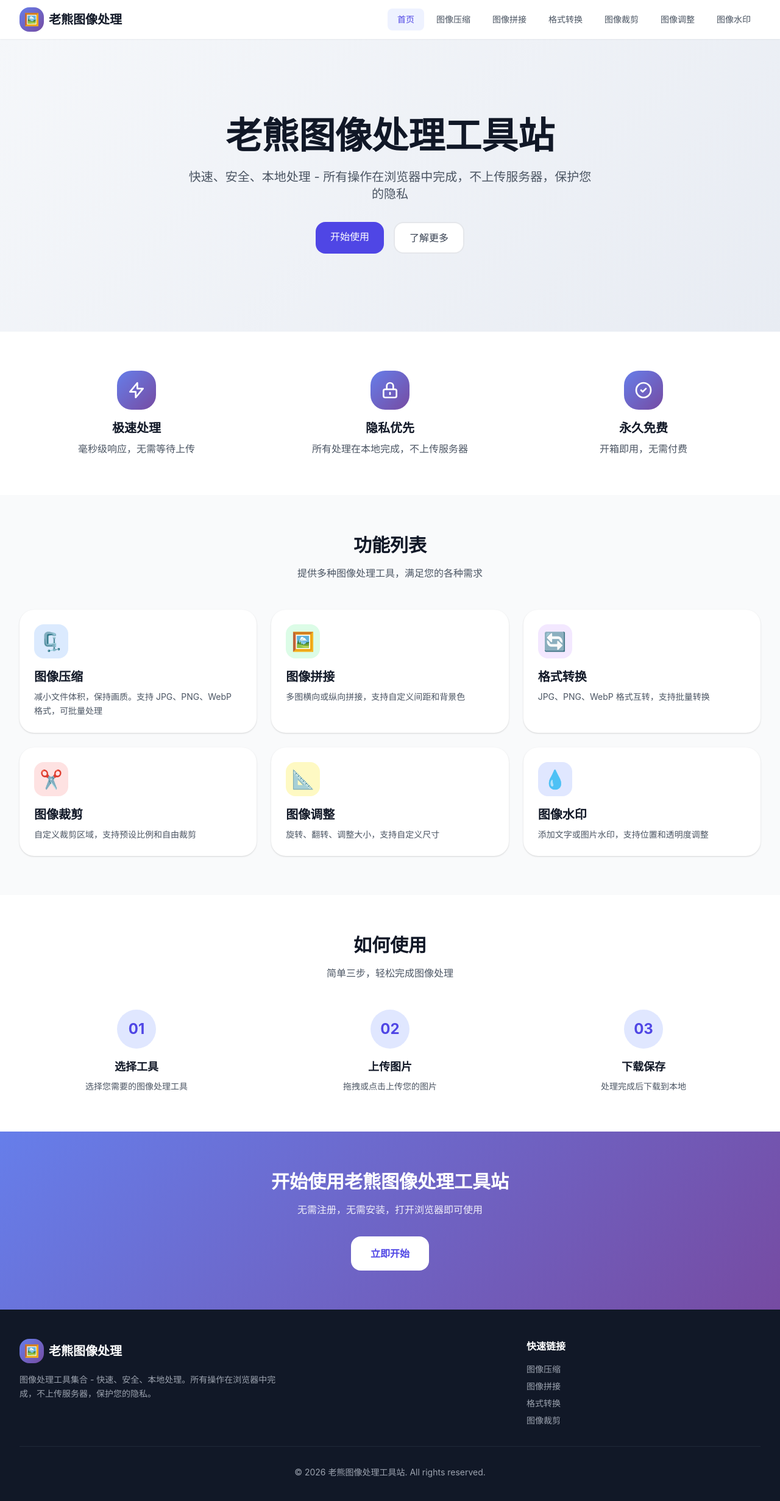
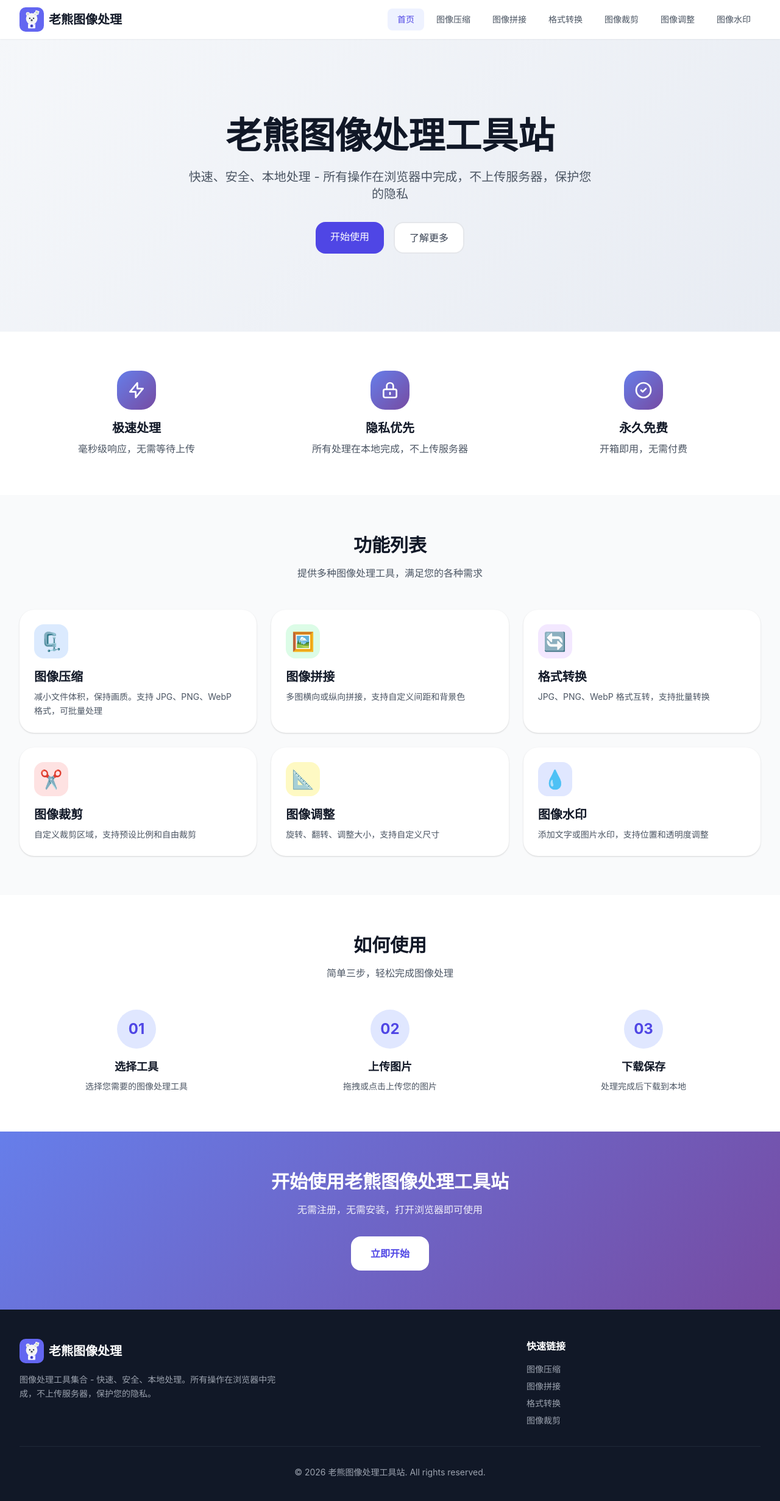
Before and after one commit to xiongfei1121/image-hub, a Nuxt app: page / in a window 1280 px wide. Shown: the top 2462 px of the page at 61% size. Built offline with nearby package versions, Linux system fonts and the light colour scheme.

Commit message:
feat: 添加老熊图像处理工具站 logo
- 创建 logo.svg（512x512）包含卡通熊和相机元素
- 创建 favicon.svg（64x64）用于浏览器标签页
- 更新导航栏和页脚使用新 logo
- 更新 favicon 配置为 SVG 格式

```diff
--- a/app/layouts/default.vue
+++ b/app/layouts/default.vue
@@ -6,9 +6,7 @@
         <div class="flex items-center justify-between h-16">
           <!-- Logo -->
           <NuxtLink to="/" class="flex items-center gap-2 group">
-            <div class="w-10 h-10 rounded-xl gradient-primary flex items-center justify-center">
-              <span class="text-white text-xl">🖼️</span>
-            </div>
+            <img src="/logo.svg" alt="老熊图像处理" class="w-10 h-10" />
             <span class="text-xl font-bold text-gray-900 group-hover:text-primary-600 transition-colors">
               老熊图像处理
             </span>
@@ -75,9 +73,7 @@
           <!-- Logo & 简介 -->
           <div class="col-span-1 md:col-span-2">
             <div class="flex items-center gap-2 mb-4">
-              <div class="w-10 h-10 rounded-xl gradient-primary flex items-center justify-center">
-                <span class="text-white text-xl">🖼️</span>
-              </div>
+              <img src="/logo.svg" alt="老熊图像处理" class="w-10 h-10" />
               <span class="text-xl font-bold text-white">老熊图像处理</span>
             </div>
             <p class="text-sm leading-relaxed max-w-md">
--- a/nuxt.config.ts
+++ b/nuxt.config.ts
@@ -19,7 +19,7 @@ export default defineNuxtConfig({
         { name: 'description', content: '老熊图像处理工具站 - 图像压缩、拼接、格式转换、裁剪、调整、水印等在线工具' }
       ],
       link: [
-        { rel: 'icon', type: 'image/x-icon', href: '/favicon.ico' }
+        { rel: 'icon', type: 'image/svg+xml', href: '/favicon.svg' }
       ]
     }
   },
```
Also changed, not shown: public/favicon.svg (added), public/logo.svg (added).
